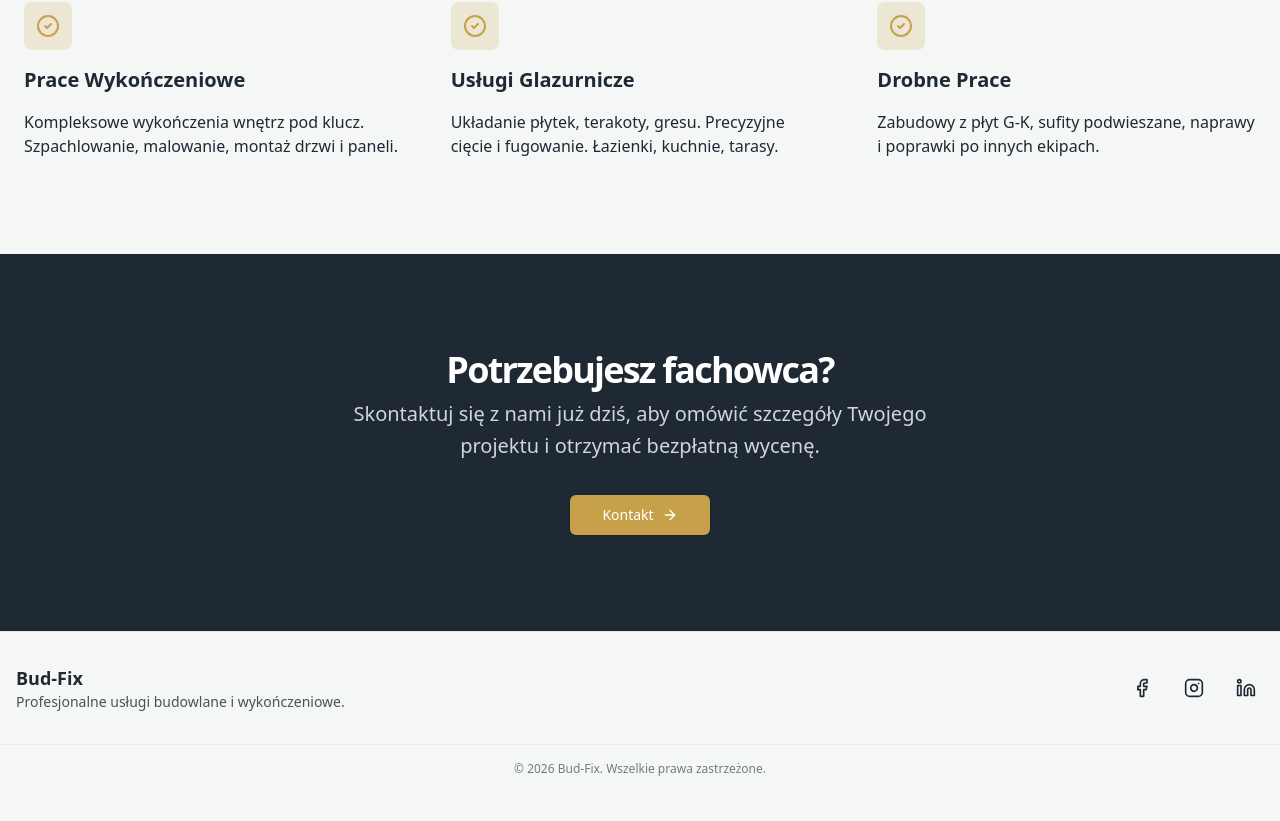
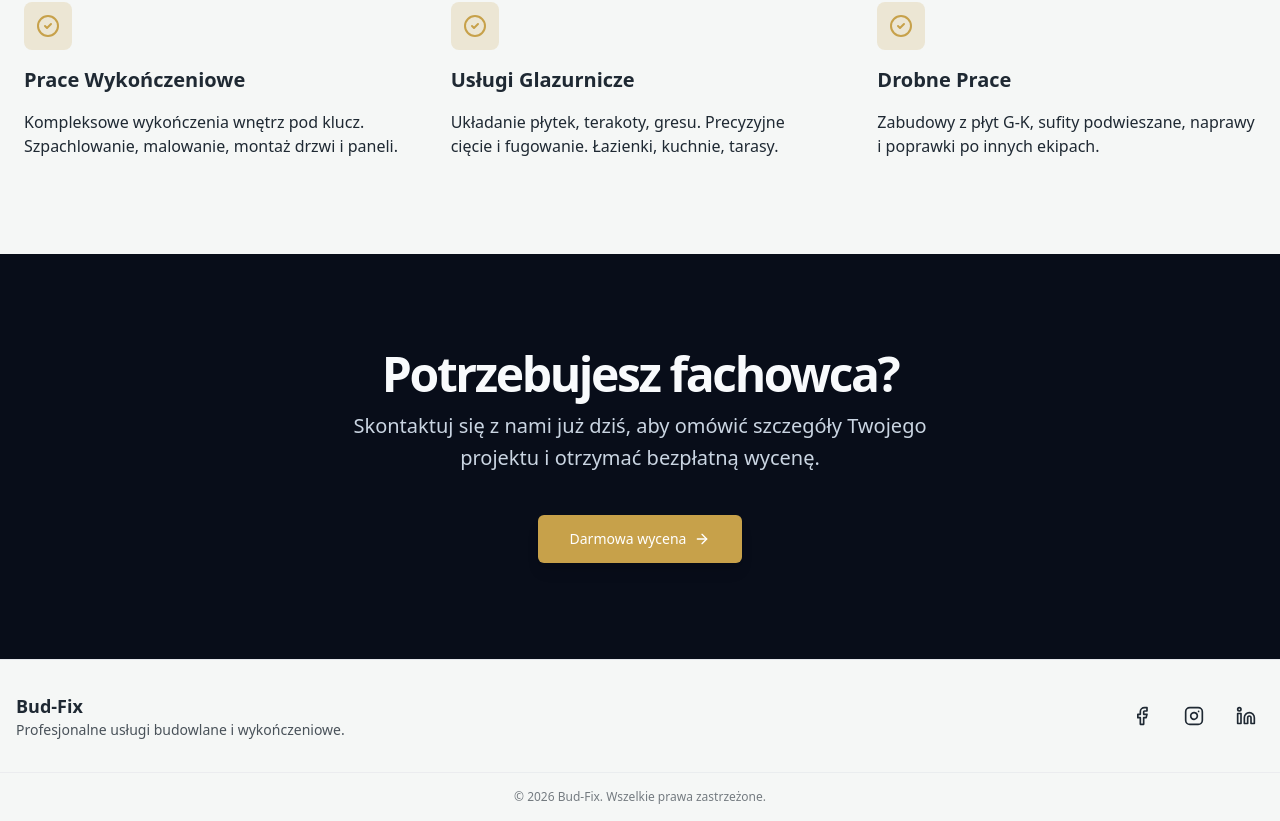
Before and after one commit to mb-666-tt/test-2, a Next.js app: page / in a window 1280 px wide. Shown: the part 833-1654 px from the top of the page. Before the commit the page ends 1626 px from the top, so only its background shows below. Built offline with nearby package versions, Linux system fonts and the light colour scheme.

Commit message:
style: improve CTA section contrast and background

```diff
--- a/src/app/page.tsx
+++ b/src/app/page.tsx
@@ -20,7 +20,7 @@ export default function Home() {
           <div className="flex flex-col items-center space-y-4 text-center">
             <div className="space-y-2 max-w-3xl">
               <h1 className="text-4xl font-heading font-bold tracking-tighter sm:text-5xl md:text-6xl lg:text-7xl/none">
-                Precyzyjne Usługi <span className="text-accent">Budowlane</span>
+                Profesjonalne Usługi <span className="text-accent">Budowlane</span>
               </h1>
               <p className="mx-auto max-w-[700px] text-muted-foreground md:text-xl/relaxed lg:text-base/relaxed xl:text-xl/relaxed mt-6">
                 Specjalizujemy się w pracach wykończeniowych, glazurniczych i innych małych zadaniach budowlanych. Szybko, solidnie i z dbałością o każdy detal.
@@ -80,22 +80,23 @@ export default function Home() {
       </section>
 
       {/* CTA Section */}
-      <section className="w-full py-12 md:py-24 bg-primary text-primary-foreground">
-        <div className="container px-4 md:px-6">
-          <div className="flex flex-col items-center justify-center space-y-4 text-center">
-            <div className="space-y-2">
-              <h2 className="text-3xl font-heading font-bold tracking-tighter md:text-4xl text-white dark:text-foreground">
+      <section className="w-full py-16 md:py-24 bg-slate-900 text-slate-50 dark:bg-slate-950 relative overflow-hidden">
+        <div className="absolute inset-0 z-0 bg-slate-900/50 mix-blend-multiply"></div>
+        <div className="container px-4 md:px-6 relative z-10">
+          <div className="flex flex-col items-center justify-center space-y-6 text-center">
+            <div className="space-y-3">
+              <h2 className="text-3xl font-heading font-bold tracking-tighter sm:text-4xl md:text-5xl">
                 Potrzebujesz fachowca?
               </h2>
-              <p className="max-w-[600px] text-gray-300 md:text-xl/relaxed dark:text-muted-foreground">
+              <p className="max-w-[600px] mx-auto text-slate-300 md:text-xl/relaxed">
                 Skontaktuj się z nami już dziś, aby omówić szczegóły Twojego projektu i otrzymać bezpłatną wycenę.
               </p>
             </div>
             <Link
               href="/contact"
-              className="inline-flex h-10 items-center justify-center rounded-md bg-accent px-8 text-sm font-medium text-accent-foreground shadow transition-colors hover:bg-white hover:text-black focus-visible:outline-none focus-visible:ring-1 focus-visible:ring-ring disabled:pointer-events-none disabled:opacity-50 mt-4"
+              className="inline-flex h-12 items-center justify-center rounded-md bg-accent px-8 text-sm font-medium text-accent-foreground shadow-lg transition-transform hover:scale-105 hover:bg-accent/90 focus-visible:outline-none focus-visible:ring-2 focus-visible:ring-accent disabled:pointer-events-none disabled:opacity-50 mt-4"
             >
-              Kontakt <ArrowRight className="ml-2 h-4 w-4" />
+              Darmowa wycena <ArrowRight className="ml-2 h-4 w-4" />
             </Link>
           </div>
         </div>
```
